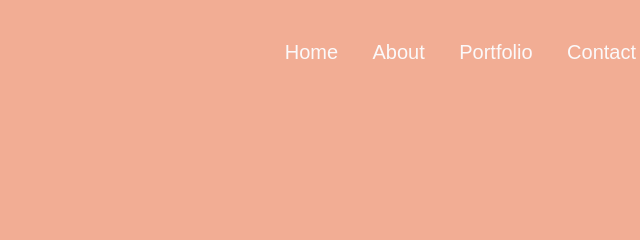
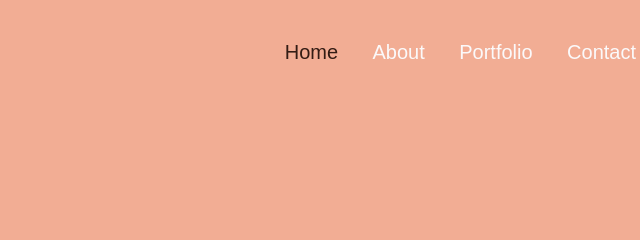
Before and after one commit to Ritvik2205/portfolio-website, a plain HTML site: page index.html in a window 1280 px wide. Shown: the top 240 px of the page, 580-1220 px from the left. Drawn offline with nearby package versions, Linux system fonts and the light colour scheme.

Commit message:
navbar-js-add

```diff
--- a/static/styles.css
+++ b/static/styles.css
@@ -80,6 +80,7 @@ body {
 }
 
 .navbar a:hover,
+.navbar a.active,
 .active {
     color: #331C14;
 }
```
